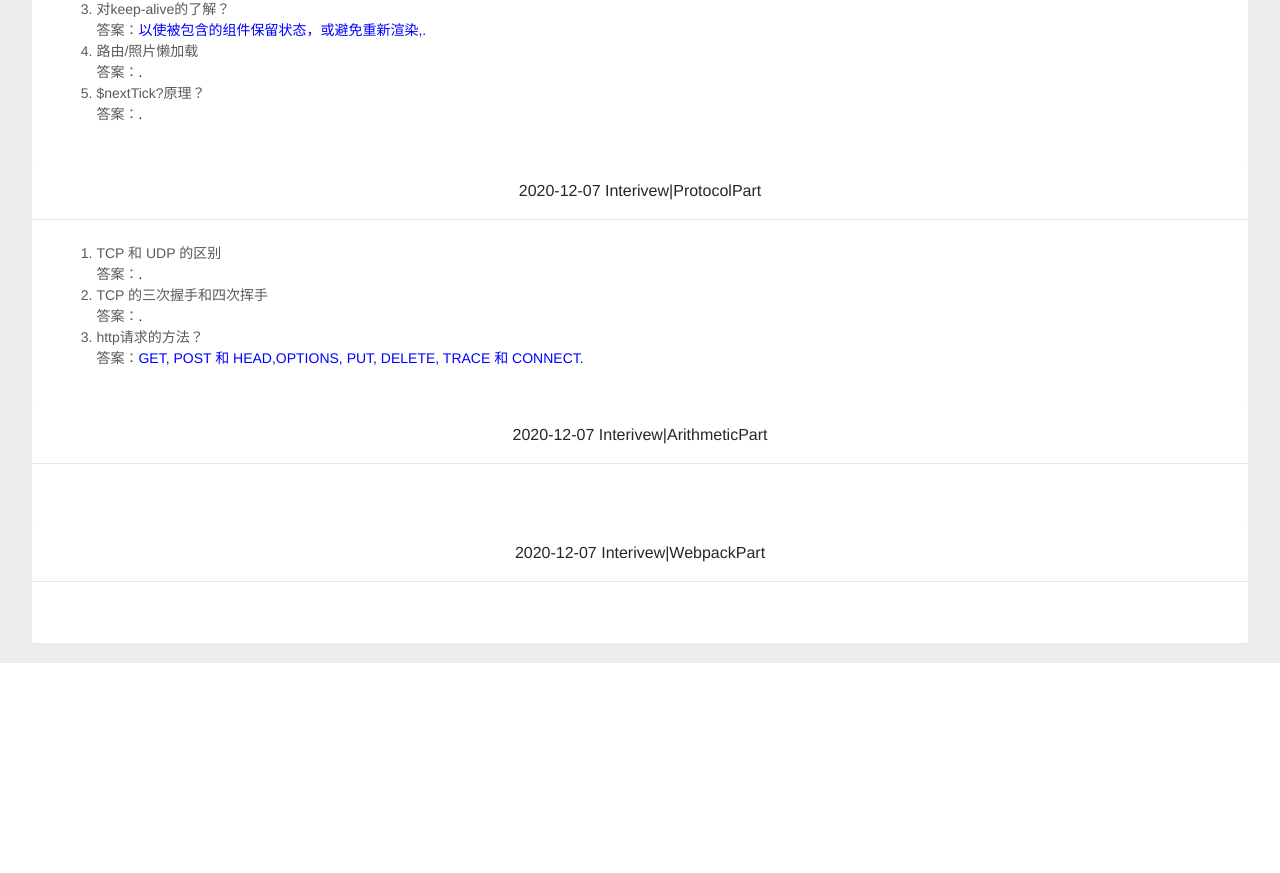
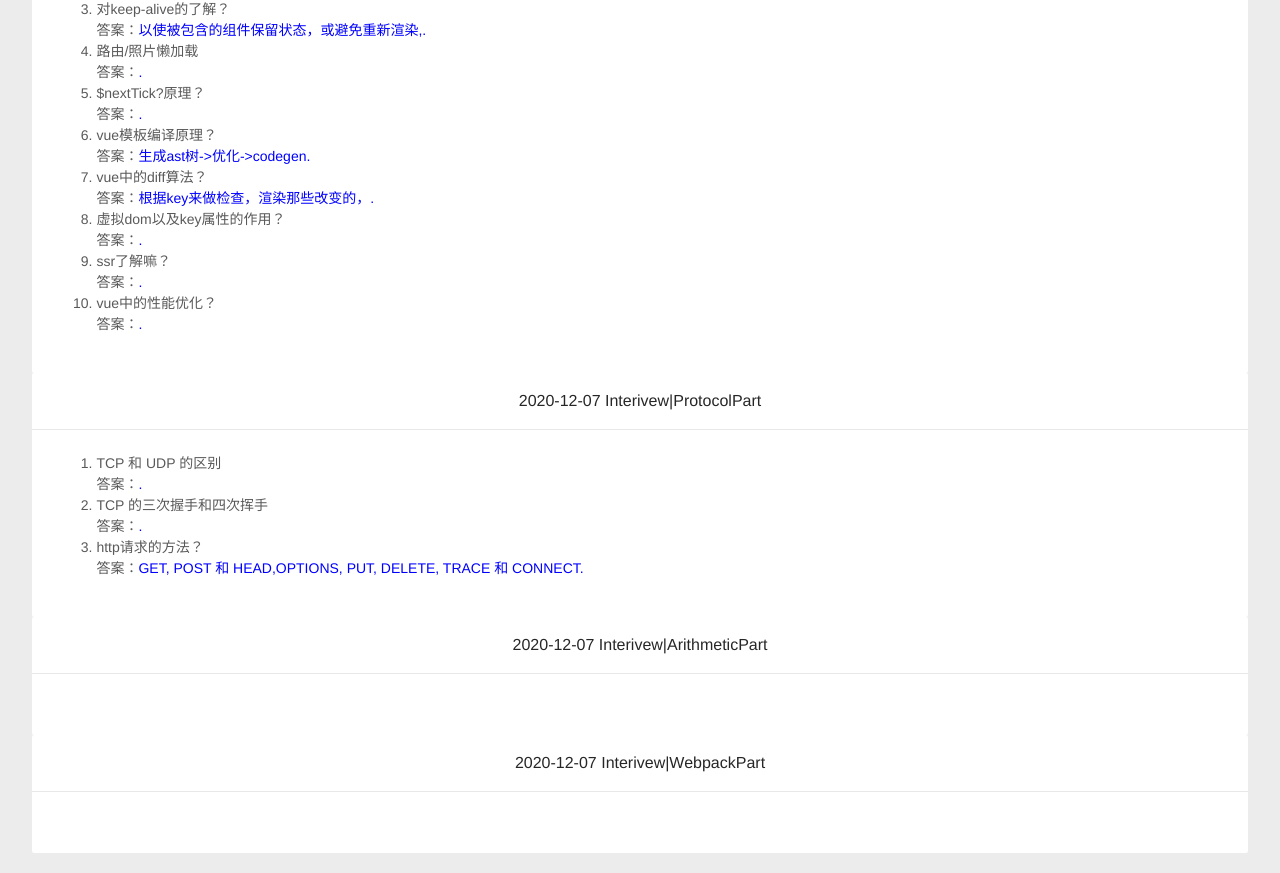
Before and after one commit to jackluotong/vue_project, a Vue app: page /decemberInterview in a window 1280 px wide. Shown: the part 2238-3111 px from the top of the page. Before the commit the page ends 2901 px from the top, so only its background shows below. Built offline with nearby package versions, Linux system fonts and the light colour scheme.

Commit message:
complete interview.

```diff
--- a/src/components/DecemberInterview.vue
+++ b/src/components/DecemberInterview.vue
@@ -169,6 +169,11 @@ export default {
         { name:"对keep-alive的了解？",answer:"以使被包含的组件保留状态，或避免重新渲染,"},
         { name:"路由/照片懒加载",answer:""},
         { name:"$nextTick?原理？",answer:""},
+        { name:"vue模板编译原理？",answer:"生成ast树->优化->codegen"},
+        { name:"vue中的diff算法？",answer:"根据key来做检查，渲染那些改变的，"},
+        { name:'虚拟dom以及key属性的作用？',answer:''},
+        { name:'ssr了解嘛？',answer:''},
+        { name:'vue中的性能优化？',answer:''},
       ],
       protocolPart:[
         { name:"TCP 和 UDP 的区别",answer:""},
@@ -206,6 +211,14 @@ export default {
     }
     takeOut(arrSet);
     console.log(this.checkType(122));
+     const p1={
+      name:'jackluo',
+      age:27
+    };
+    const p2=this.test(p1);
+    console.log('-------out p1 and p2-------');
+    console.log(p2);
+    console.log(p1);
   },
   created() {
     console.log(this.checkType('122'));
@@ -345,7 +358,19 @@ export default {
      */
     hackFun:function(){
 
+    },
+    /**
+     * stack heap run
+     */
+    test:function(person){
+      person.age=26;
+      person={
+        name:'williamluo',
+        age:18,
+      }
+      return person;
     }
+
   }
 }
 </script>
```
